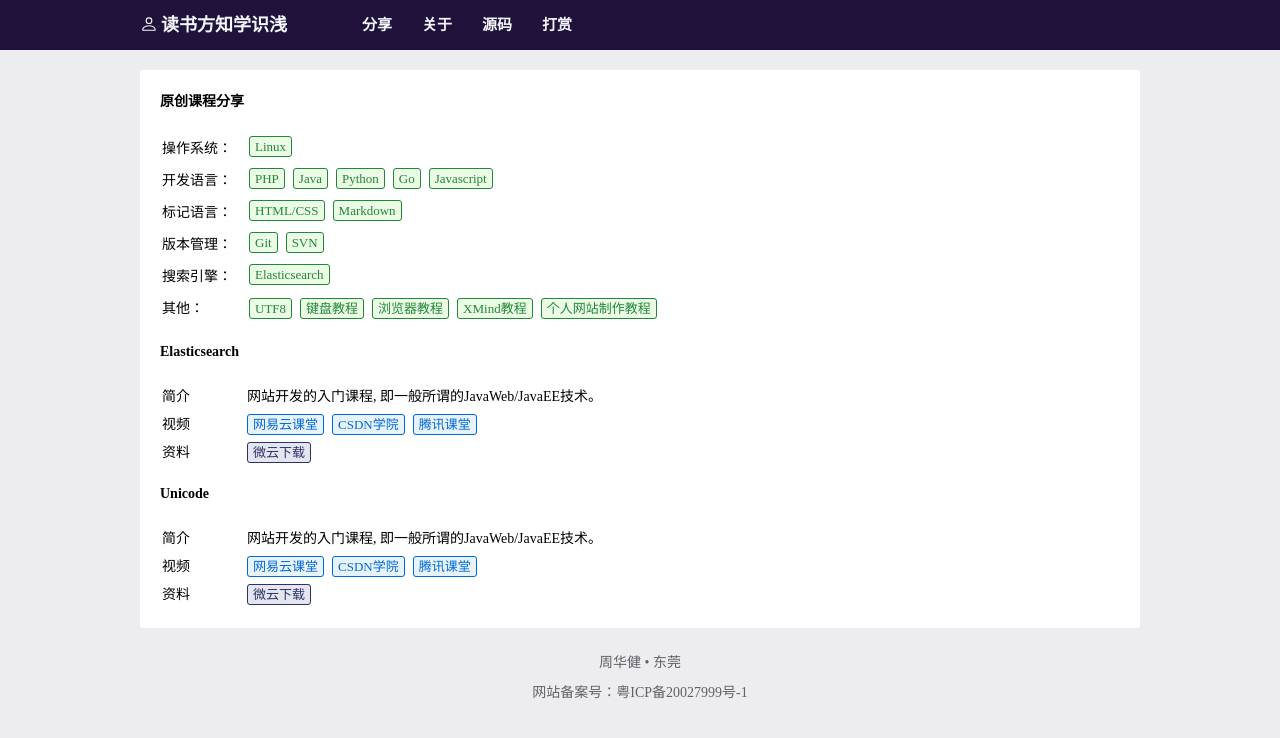
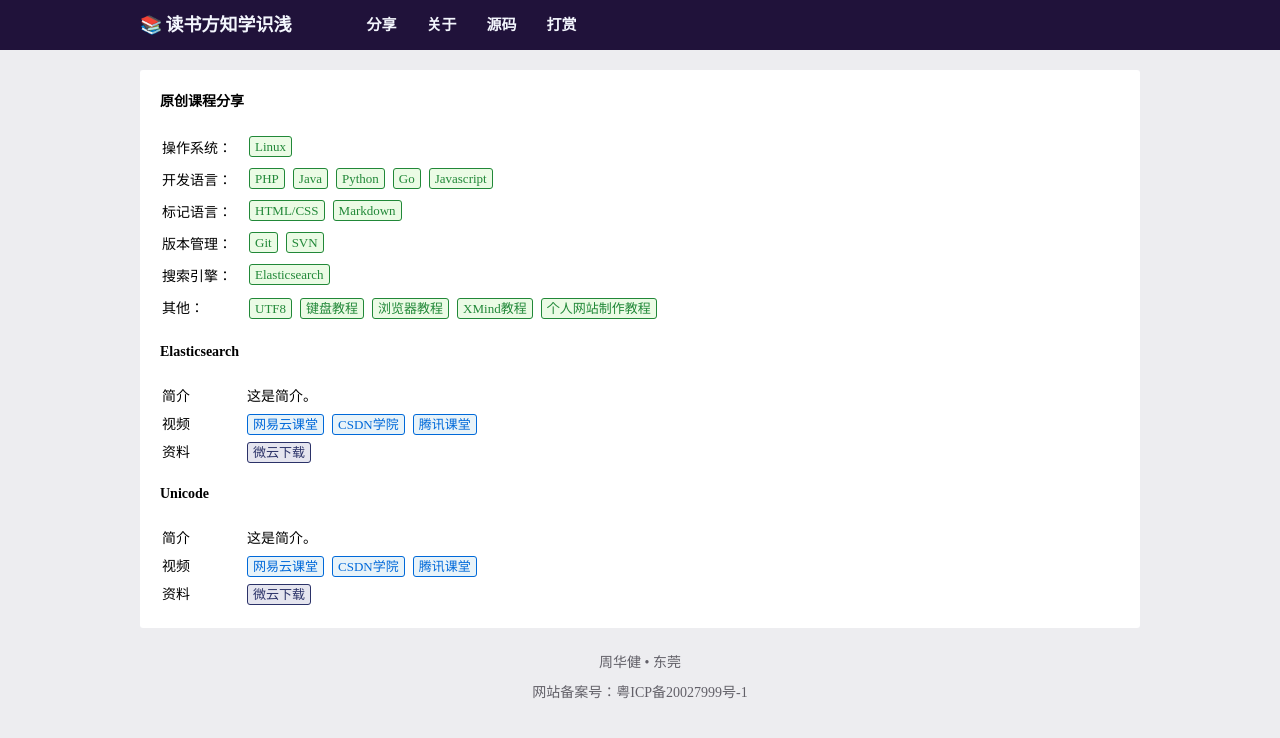
Before and after one commit to zhouhuajian-course/zhouhuajian-website, a PHP site: page / in a window 1280 px wide. Shown: the top 738 px of the page. Run offline with PHP 8.4, Linux system fonts and the light colour scheme; some libraries are stand-ins or nearby versions.

Commit message:
'修改网站icon、完善分享'

```diff
--- a/static/css/index.css
+++ b/static/css/index.css
@@ -25,7 +25,7 @@
 .head .icon {
     padding-right: 3px;
     height: 50px;
-    line-height: 55px;
+    line-height: 50px;
 }
 .head .icon:hover {
     cursor: pointer;
--- a/template/head.htm
+++ b/template/head.htm
@@ -9,9 +9,7 @@
 <div class='head-wrap fixed'>
     <div class='head relative'>
         <div class='icon fl font-18 font-bold animated flash link'>
-            <svg class="bi bi-person" width="18" height="18" viewBox="0 0 16 16" fill="currentColor" xmlns="http://www.w3.org/2000/svg">
-                <path fill-rule="evenodd" d="M13 14s1 0 1-1-1-4-6-4-6 3-6 4 1 1 1 1h10zm-9.995-.944v-.002.002zM3.022 13h9.956a.274.274 0 00.014-.002l.008-.002c-.001-.246-.154-.986-.832-1.664C11.516 10.68 10.289 10 8 10c-2.29 0-3.516.68-4.168 1.332-.678.678-.83 1.418-.832 1.664a1.05 1.05 0 00.022.004zm9.974.056v-.002.002zM8 7a2 2 0 100-4 2 2 0 000 4zm3-2a3 3 0 11-6 0 3 3 0 016 0z" clip-rule="evenodd"/>
-            </svg>
+            📚
         </div>
         <div id='web-name' class='web-name fl font-18 font-bold link'>未来不是梦</div>
         <div id='web-name-cover' class='web-name-cover absolute'></div>
--- a/template/share.htm
+++ b/template/share.htm
@@ -61,7 +61,7 @@
         <tr>
             <td>简介</td>
             <td>
-                网站开发的入门课程, 即一般所谓的JavaWeb / JavaEE技术。
+                这是简介。
             </td>
         </tr>
         <tr>
@@ -85,7 +85,7 @@
         <tr>
             <td>简介</td>
             <td>
-                网站开发的入门课程, 即一般所谓的JavaWeb / JavaEE技术。
+                这是简介。
             </td>
         </tr>
         <tr>
```
Also changed, not shown: release/index.html (+1 -1 lines).
